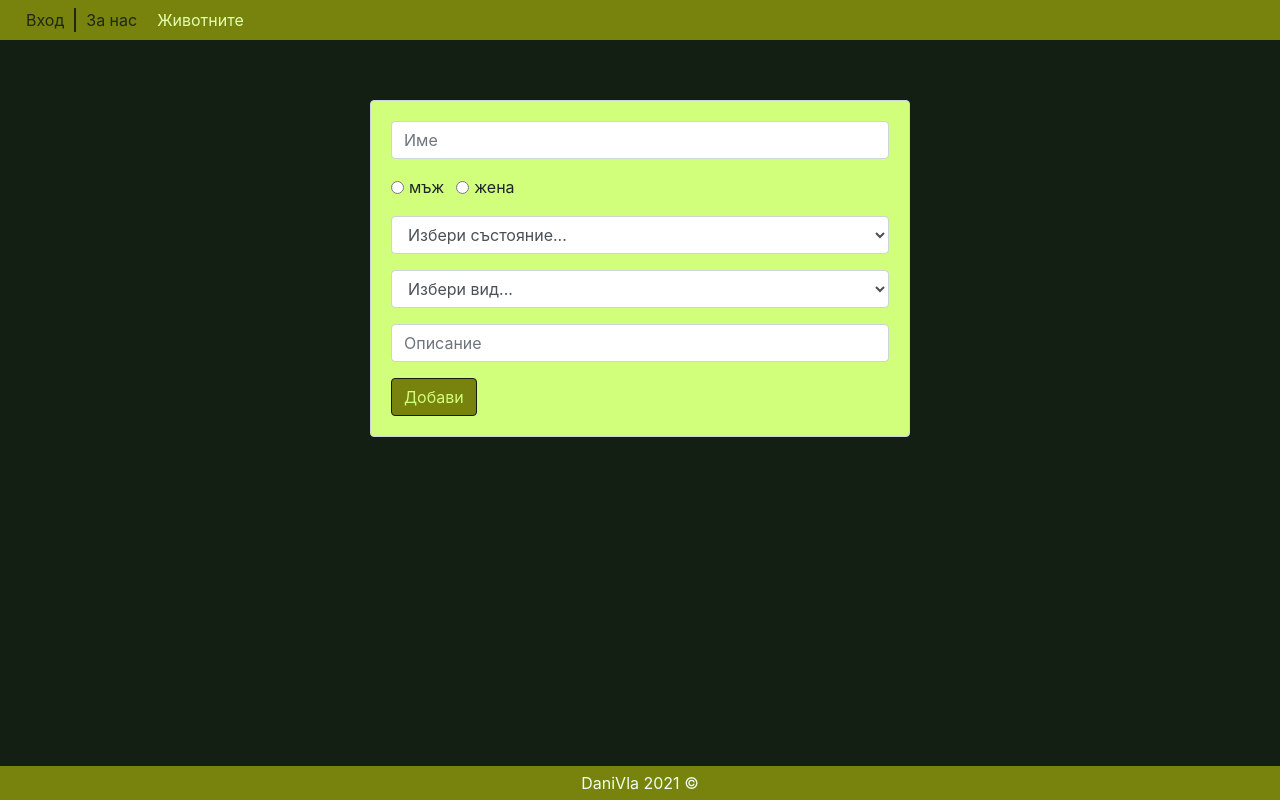
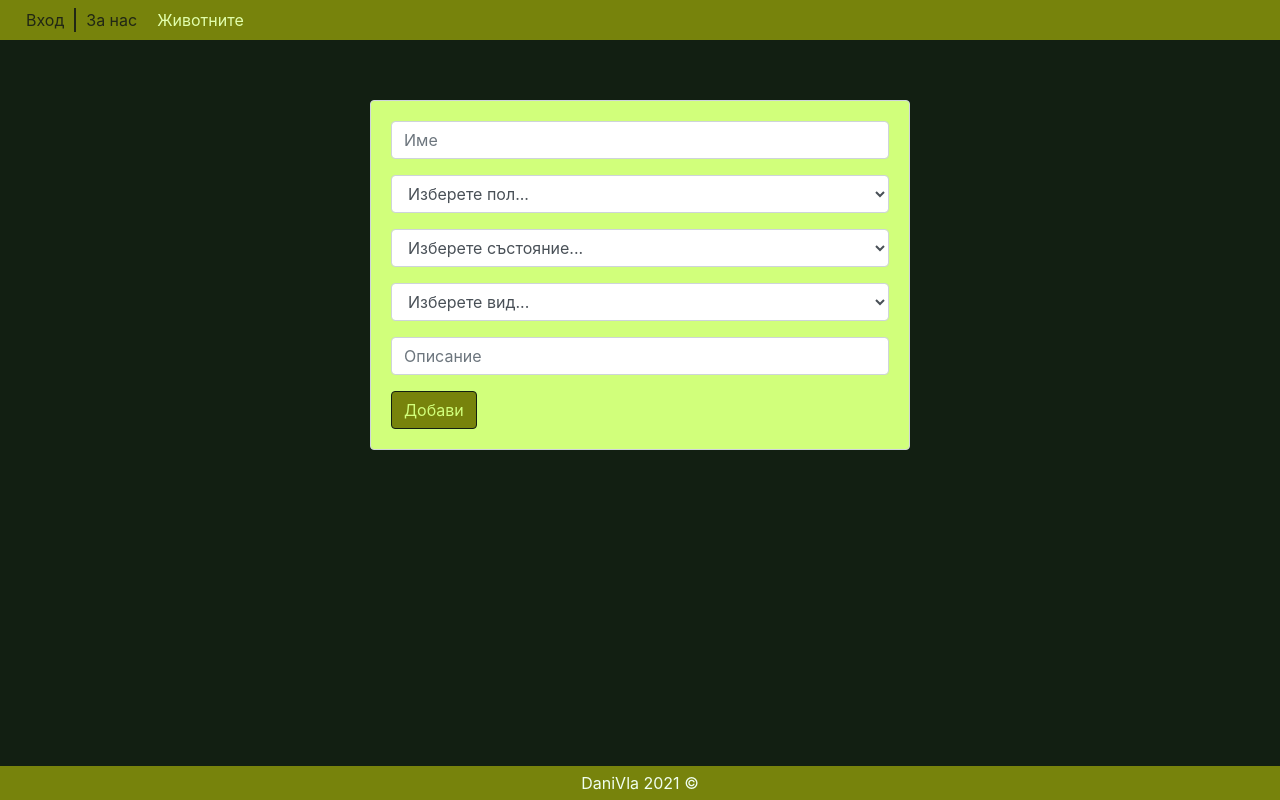
Before and after one commit to SmilePinkiePieIsHere/animalsfriends-v1, a React (Create React App) app: page /animals/add in a window 1280 px wide. Built offline with nearby package versions, Linux system fonts and the light colour scheme; what google-maps-react would draw is missing.

Commit message:
changed edit form

```diff
--- a/src/components/Animals/AnimalFormView.js
+++ b/src/components/Animals/AnimalFormView.js
@@ -16,11 +16,31 @@ function AnimalFormView({
     animalDescription,
     setAnimalDescription
 }) {
-    //debugger;
-    let isFemale = (genderAnimal[animalGender] === "жена");
-    let isMale = (genderAnimal[animalGender] === "мъж");
-    let status = statusAnimal[animalStatus];
-    let type = speciesAnimal[animalSpecies];
+
+    let statusOptions= [
+        { key: "Choose...", value: "Изберете състояние..."},
+        { key: "Adopted", value: "осиновен"},
+        { key: "InMedicalCare", value: "в болница"},
+        { key: "NeedHome", value: "търси дом" },
+      ];
+
+    let speciesOptions= [
+        { key: "Choose...", value: "Изберете вид..."},
+        { key: "cat", value: "котка"},
+        { key: "dog", value: "куче"}
+      ];
+
+    let genderOptions= [
+        { key: "Choose...", value: "Изберете пол..."},
+        { key: "female", value: "жена"},
+        { key: "male", value: "мъж"}
+      ];
+
+    const bindDropDown = (values) => {
+        return values.map(v => (
+            <option key={v.key} value={v.key}>{v.value}</option>
+          ));
+    }
 
     return (
         <Container>
@@ -31,27 +51,20 @@ function AnimalFormView({
                         <Form.Group>
                             <Form.Control type="text" name="name" value={animalName} onChange={(e) => setAnimalName(e.target.value)}  placeholder="Име" />
                         </Form.Group>
-                        <Form.Group controlId="formBasicCheckbox" onChange={(e) => setAnimalGender(e.target.value)}>
-                            <Form.Check inline label="мъж" type="radio" id="1" name="gender" defaultChecked={isMale} />
-                            <Form.Check inline label="жена" type="radio" id="2" name="gender" defaultChecked={isFemale} />
-                            {/* <Form.Control type="text" name="gender" value={animalGender} onChange={(e) => setAnimalGender(e.target.value)}  placeholder="Пол" /> */}
+                        <Form.Group>
+                            <Form.Control onChange={(e) => setAnimalGender(e.target.value)} as="select" value={animalGender}>
+                                {bindDropDown(genderOptions)}
+                            </Form.Control>
                         </Form.Group>
                         <Form.Group>
-                            <Form.Control onChange={(e) => setAnimalStatus(e.target.value)} as="select" defaultValue={speciesAnimal[animalSpecies]} >
-                                <option>Избери състояние...</option>
-                                <option>осиновен</option>
-                                <option>в болница</option>
-                                <option>търси дом</option>
+                            <Form.Control onChange={(e) => setAnimalStatus(e.target.value)} as="select" value={animalStatus}>
+                                {bindDropDown(statusOptions)}
                             </Form.Control>
-                            {/* <Form.Control type="text" name="state" value={animalState} onChange={(e) => setAnimalState(e.target.value)}  placeholder="Състояние" /> */}
                         </Form.Group>
                         <Form.Group>
-                            <Form.Control onChange={(e) => setAnimalSpecies(e.target.value)} as="select" defaultValue={speciesAnimal[animalSpecies]}>
-                                <option>Избери вид...</option>
-                                <option>котка</option>
-                                <option>куче</option>
+                            <Form.Control onChange={(e) => setAnimalSpecies(e.target.value)} as="select" value={animalSpecies}>
+                                {bindDropDown(speciesOptions)}
                             </Form.Control>
-                            {/* <Form.Control type="text" name="species" value={speciesAnimal[animalSpecies]} onChange={(e) => setAnimalSpecies(e.target.value)}  placeholder="Вид животно" /> */}
                         </Form.Group>
                         <Form.Group>
                             <Form.Control type="textarea" rows={3} name="description" value={animalDescription} onChange={(e) => setAnimalDescription(e.target.value)}  placeholder="Описание" />
```
